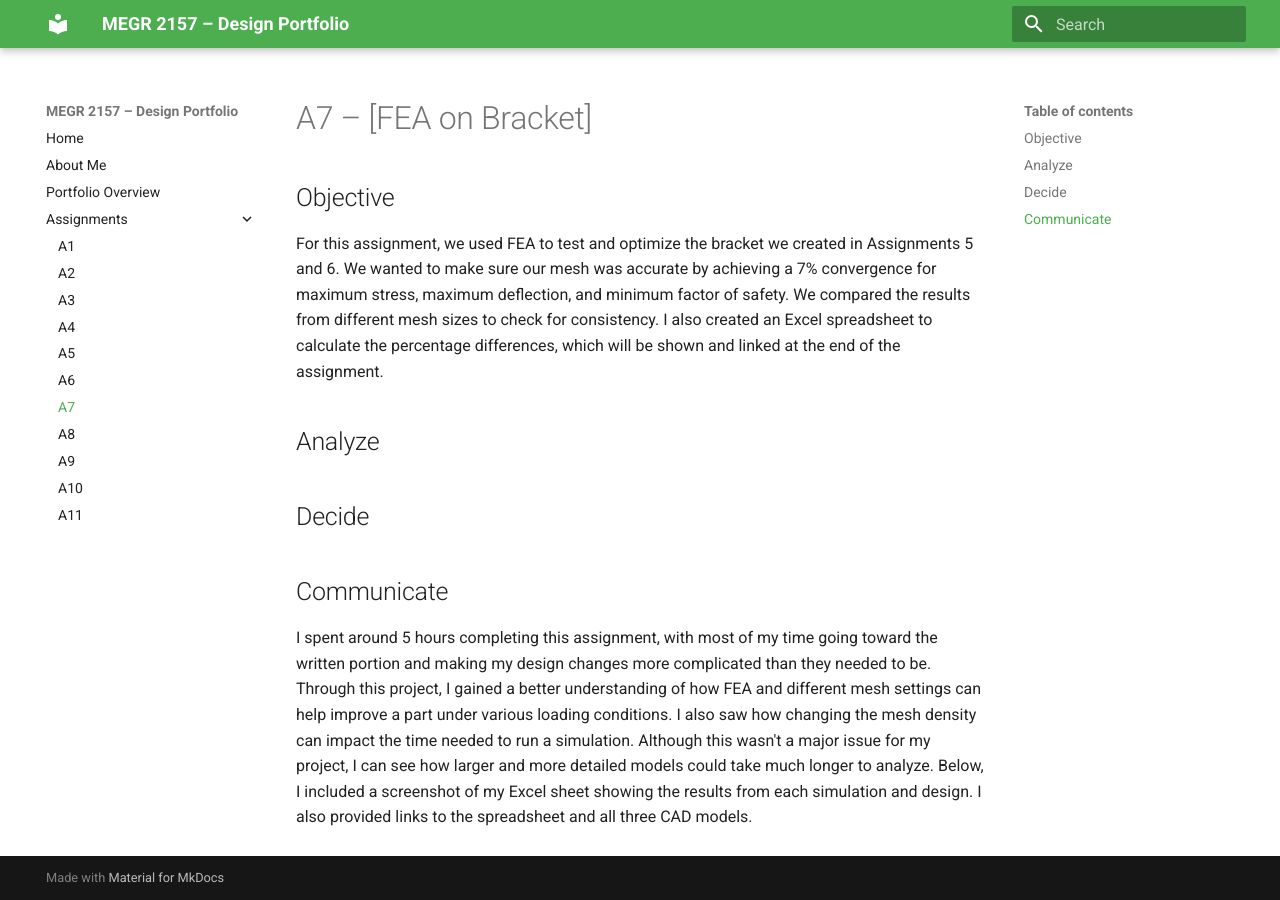
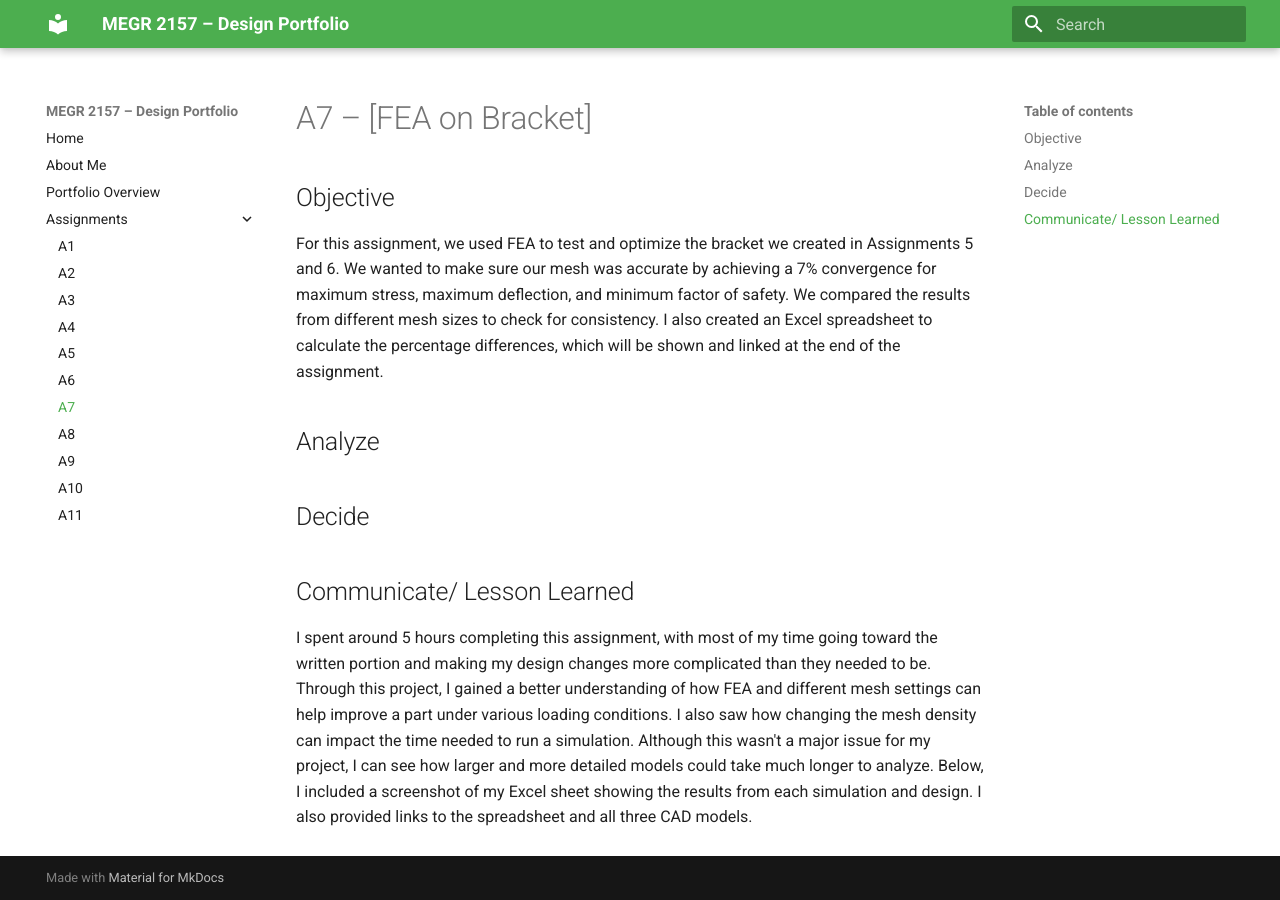
Before and after one commit to EvanBlanco12/portfolio, an MkDocs documentation site: the page built from docs/assignments/A07/index.md, in a window 1280 px wide. Built offline with MkDocs 1.6.1 and Material for MkDocs 9.7.7, drawn with Linux system fonts in a browser that asks for light colours.

Commit message:
Update index.md

```diff
--- a/docs/assignments/A07/index.md
+++ b/docs/assignments/A07/index.md
@@ -10,5 +10,5 @@ For this assignment, we used FEA to test and optimize the bracket we created in
 ## Decide
 
 
-## Communicate
+## Communicate/ Lesson Learned
 I spent around 5 hours completing this assignment, with most of my time going toward the written portion and making my design changes more complicated than they needed to be. Through this project, I gained a better understanding of how FEA and different mesh settings can help improve a part under various loading conditions. I also saw how changing the mesh density can impact the time needed to run a simulation. Although this wasn't a major issue for my project, I can see how larger and more detailed models could take much longer to analyze. Below, I included a screenshot of my Excel sheet showing the results from each simulation and design. I also provided links to the spreadsheet and all three CAD models.
```
